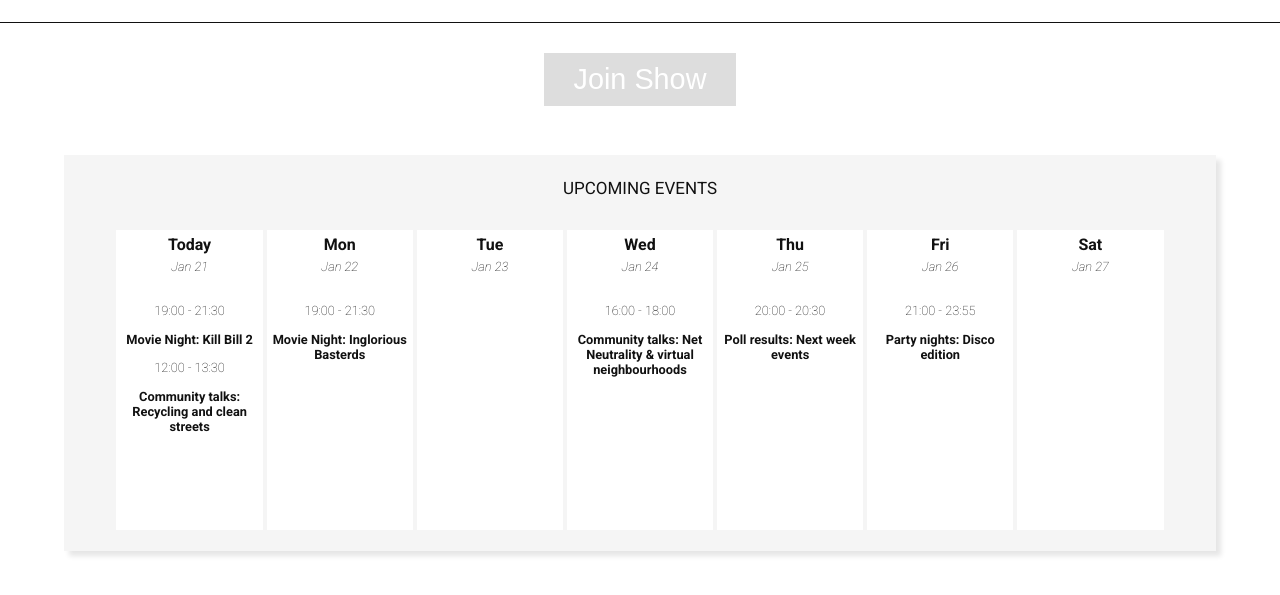
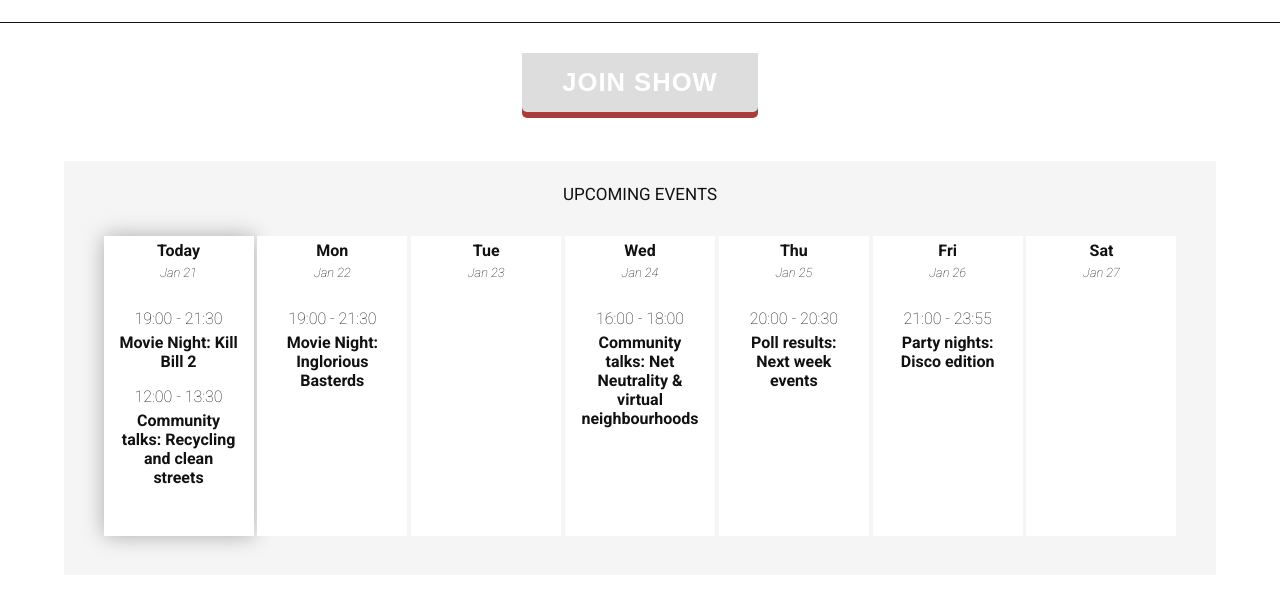
Before and after one commit to nicolaspe/meshmedia, a website: page public/index.html in a window 1280 px wide. Shown: the part 57-652 px from the top of the page. Drawn offline with Linux system fonts and the light colour scheme.

Commit message:
css update

```diff
--- a/public/css/style.css
+++ b/public/css/style.css
@@ -42,18 +42,37 @@ div{
 }
 
 .play_button{
-	background: #2CB5AB;
+	position: relative;
+	/* background: #2CB5AB; */
 	border: none;
 	font-weight: lighter;
-	/* border-radius: 10px; */
-	padding: 10px 30px 10px 30px;
-	font-size: 1.8em;
-	text-decoration: none;
-	color: white;
+	border-radius: 0 0 5px 5px;
+	background: #cb4e4e;
+  color: #fff;
+  box-shadow: 0 6px #ab3c3c;
+  -webkit-transition: none;
+  -moz-transition: none;
+  transition: none;
+	/* padding: 10px 30px 10px 30px; */
+	font-size: 1.6em;
+	padding: 15px 40px;
+  text-transform: uppercase;
+  letter-spacing: 1px;
+  font-weight: 700;
+  outline: none;
+
+	/* text-decoration: none;
+	color: white; */
 }
 .play_button:enabled:hover{
-	box-shadow: 5px 5px 5px rgba(0,0,0,0.1);
 	cursor: pointer;
+	box-shadow: 0 4px #ab3c3c;
+	top: 2px;
+}
+
+.play_button:enabled:active {
+	box-shadow: 0 0 #ab3c3c;
+	top: 6px;
 }
 .play_button:disabled{
 	background: #dddddd;
@@ -69,14 +88,14 @@ div{
 	margin-left: auto;
 	margin-right: auto;
 	/* border-radius: 5px; */
-	box-shadow: 5px 5px 5px rgba(0,0,0,0.1);
-	padding: 2px 0px 2px 0px;
+	/* box-shadow: 5px 5px 5px rgba(0,0,0,0.1); */
+	padding: 2px 0px 20px 0px;
 
 	background: #f5f5f5;
 	overflow-x: scroll;
 }
 .cal_col{
-	min-width: 140px;
+	min-width: 150px;
 	width: 12.7%;
 	height: 300px;
 	border-left: 0.5px;
@@ -90,6 +109,16 @@ div{
 .cal_col p {
 	margin: 5px;
 }
+.cal_col:hover {
+	box-shadow: 0px 0px 20px rgba(0,0,0,0.3);
+	/* color: #cb4e4e; */
+}
+#t0 {
+	box-shadow: 0px 0px 20px rgba(0,0,0,0.3);
+	/* color: #cb4e4e; */
+	/* background: #ffdede; */
+	/* color: #fff; */
+}
 .cal_weekday {
 	font-weight: bold;
 }
@@ -98,12 +127,15 @@ div{
 	font-size: 0.8em;
 }
 .cal_event {
-	font-size: 0.8em;
+	font-size: 1em;
 	text-align: left;
 	display: inline-block;
 }
 .calName_event {
-	font-size: 0.8em;
+	font-size: 1em;
 	text-align: center;
+	margin-left: 15px;
+	margin-right: 15px;
+	margin-top: 0px;
 	display: inline-block;
 }
```
